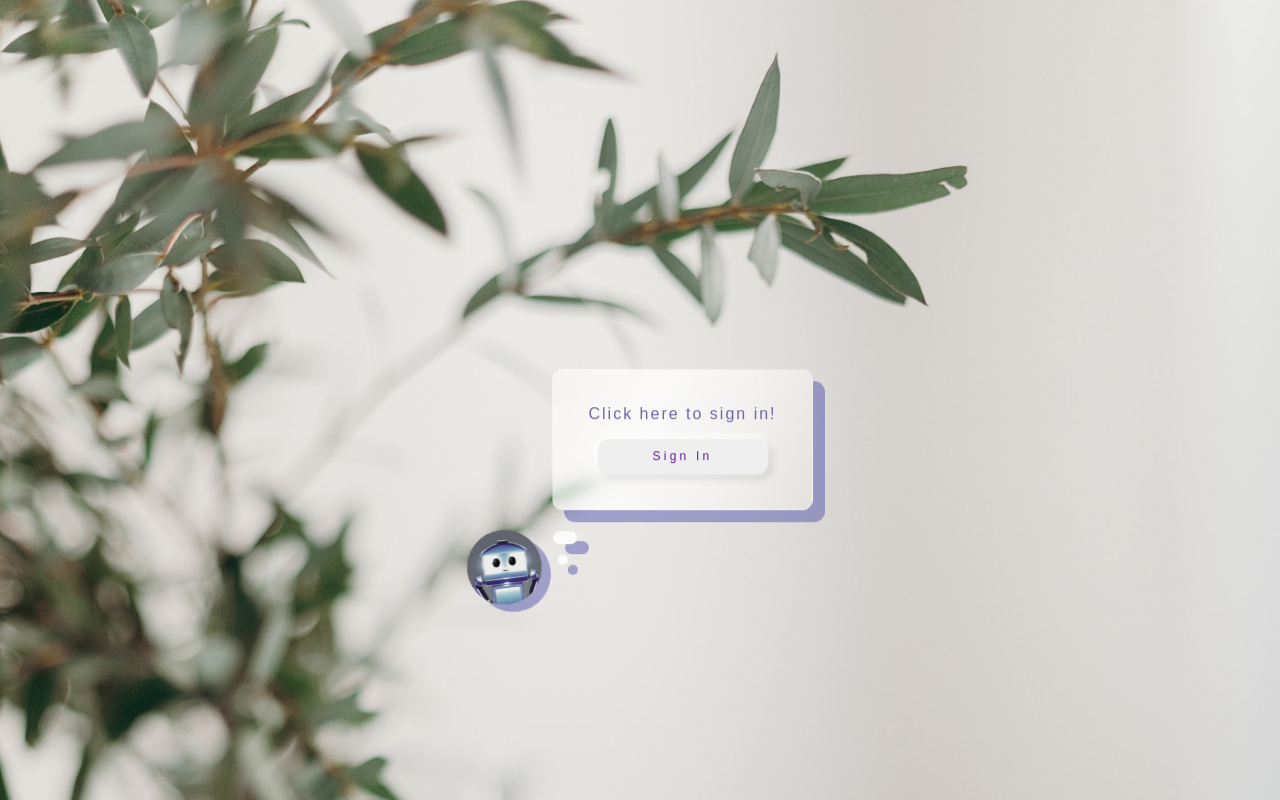
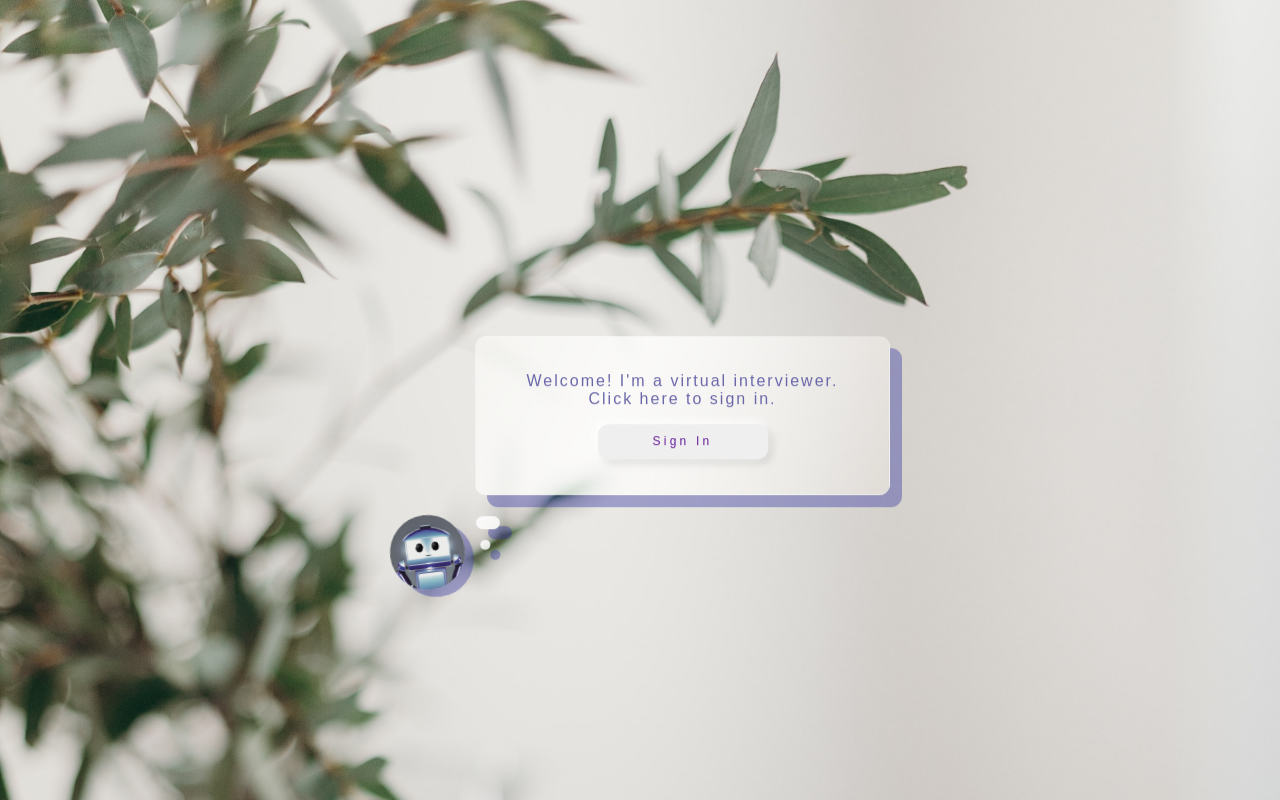
Before and after one commit to michmitz/interview-prep, a Next.js app: page / in a window 1280 px wide. Built offline with nearby package versions, Linux system fonts and the light colour scheme; no server answers.

Commit message:
Tweak signout

```diff
--- a/constants/appStrings.ts
+++ b/constants/appStrings.ts
@@ -9,7 +9,7 @@ export const appStrings = {
     questionPromptText:
       "Welcome! I'm a virtual interviewer. Click the button below to get started!",
     questionPromptButtonText: "Ask Me a Question",
-    notSignedInText: "Click here to sign in!",
+    notSignedInText: "Welcome! I'm a virtual interviewer. Click here to sign in.",
     signInButtonText: "Sign In",
   },
   mode: {
@@ -24,7 +24,7 @@ export const appStrings = {
     },
     changeSubjectText: "Change Subject",
   },
-  getNewQuestion: "Ask Me Another Question!",
+  getNewQuestion: "Get New Question",
   thinking: "Thinking",
   header: {
     welcome: "Welcome! I'm a virtual interviewer.",
@@ -44,7 +44,7 @@ export const appStrings = {
     header: "Thanks for visiting!",
     whatIsAppHeader: "What is this app?",
     whatIsAppText:
-      "This application serves as a virtual interviewer using questions fetched from the chatGPT API. AI is not perfect, and occasionally questions may be irrelevant or weirdly formatted.",
+      "This application serves as a virtual interviewer using questions fetched from the chatGPT API. AI is not perfect, and occasionally questions may be irrelevant or weirdly formatted. Sometimes the AI will ramble in its response despite having a token cap.",
     howToUseBlock: {
       howToUse: "How to Use:",
       stepOne:
--- a/styles/globals.css
+++ b/styles/globals.css
@@ -45,7 +45,7 @@ main {
 }
 
 .signedOut {
-  margin-top: 5%;
+  max-width: 80%;
 }
 
 a {
```
